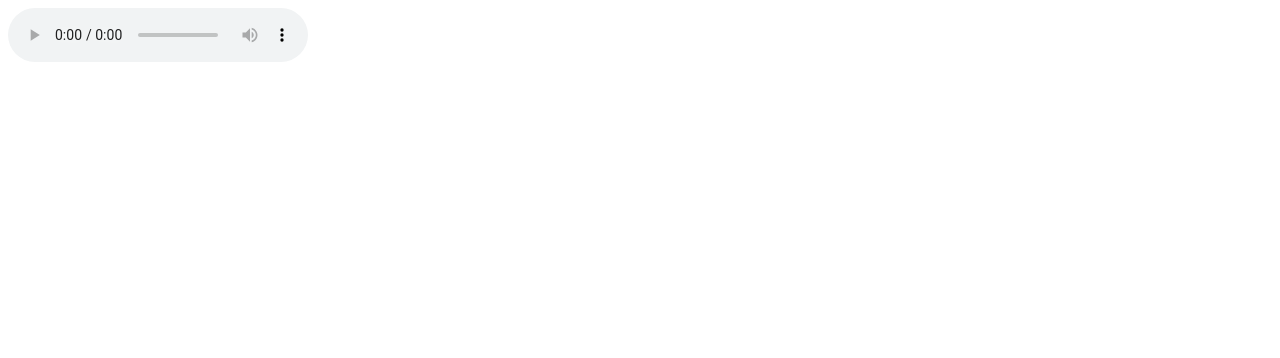
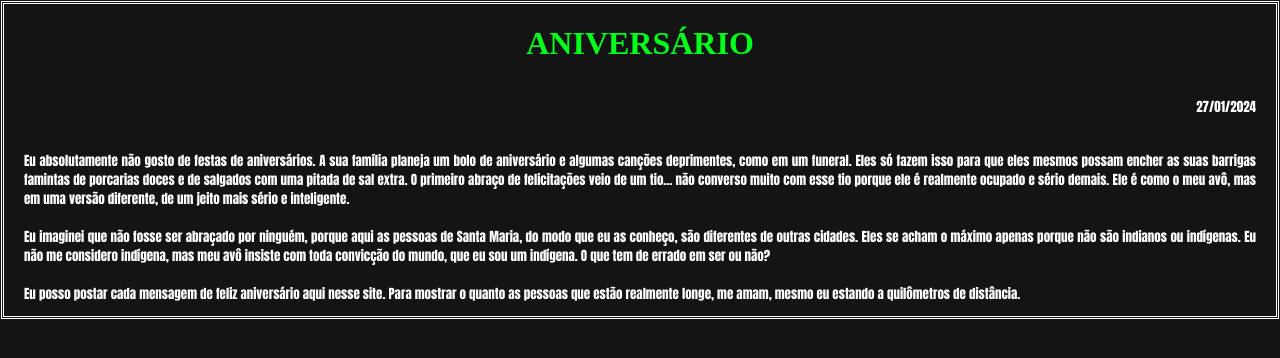
Before and after one commit to 3asyice/Audio-try, a plain HTML site: page index.html in a window 1280 px wide. Drawn offline with Linux system fonts and the light colour scheme.

Commit message:
Update index.html

```diff
--- a/index.html
+++ b/index.html
@@ -1,15 +1,52 @@
 <!DOCTYPE html>
-<html>
+<html lang="en">
+<head>
+  <meta http-equiv="Content-Type" content="text/html;charset=UTF-8">
+  <meta name="viewport" content="width=device-width, initial-scale=1.0">
+  <meta http-equiv="X-UA-Compatible" content="ie=edge">
+  <meta http-equiv="X-UA-Compatible" content="IE=7">
+  <meta http-equiv="refresh" content="text/html;charset=UTF-8" />
+  <title>Document</title>
+</head>
+<style>
+html, body  {
+ background-color: rgba(20, 20, 20, 1);
+ color:rgba(255, 255, 255, 1);
+ overflow:auto;
+ height:auto;
+ margin:1px;
+ border:1px solid rgba(255, 255, 255, 1);
+  }
+  h1, p {
+    text-align:center;
+    font-size: none;
+    font-family: 'Times New Roman', Times, serif;
+  }
+  h1 {
+    color:rgba(0, 255, 28, 1);
+  }
+  p {
+    font-family:Impact, 'Haettenschweiler', 'Arial Narrow Bold', sans-serif;
+    font-size:13px;
+    padding-left:20px;
+    padding-right:20px;
+    text-align:justify;
+  }
 
-<head>
-  <meta charset="UTF-8">
-  <meta name="viewport" content="width=device-width, initial-scale=1">
-  <title></title>
-</head>
 
+</style>
 <body>
-  <audio controls><<source src="/music-index.html/TheRomanticsVEVO - The Romantics - Talking in Your Sleep.mp3" type="audio/mp3"></audio>
+  <div>
 
+  <h1>ANIVERSÁRIO</h1>
+  <p style="float:right;">27/01/2024</p><br><br><br>
+  <p>Eu absolutamente não gosto de festas de aniversários. A sua família planeja um bolo de aniversário e algumas canções deprimentes, como em um funeral. Eles só fazem isso para que eles mesmos possam encher as suas barrigas famintas de porcarias doces e de salgados com uma pitada de sal extra.
+  O primeiro abraço de felicitações veio de um tio... não converso muito com esse tio porque ele é realmente ocupado e sério demais. Ele é como o meu avô, mas em uma versão diferente, de um jeito mais sério e inteligente.
+
+  <br><br>Eu imaginei que não fosse ser abraçado por ninguém, porque aqui as pessoas de Santa Maria, do modo que eu as conheço, são diferentes de outras cidades. Eles se acham o máximo apenas porque não são indianos ou indígenas. Eu não me considero indígena, mas meu avô insiste com toda convicção do mundo, que eu sou um indígena. O que tem de errado em ser ou não? <br><br>
+
+  Eu posso postar cada mensagem de feliz aniversário aqui nesse site. Para mostrar o quanto as pessoas que estão realmente longe, me amam, mesmo eu estando a quilômetros de distância.</p>
+
+ </div>
 </body>
-
 </html>
```
